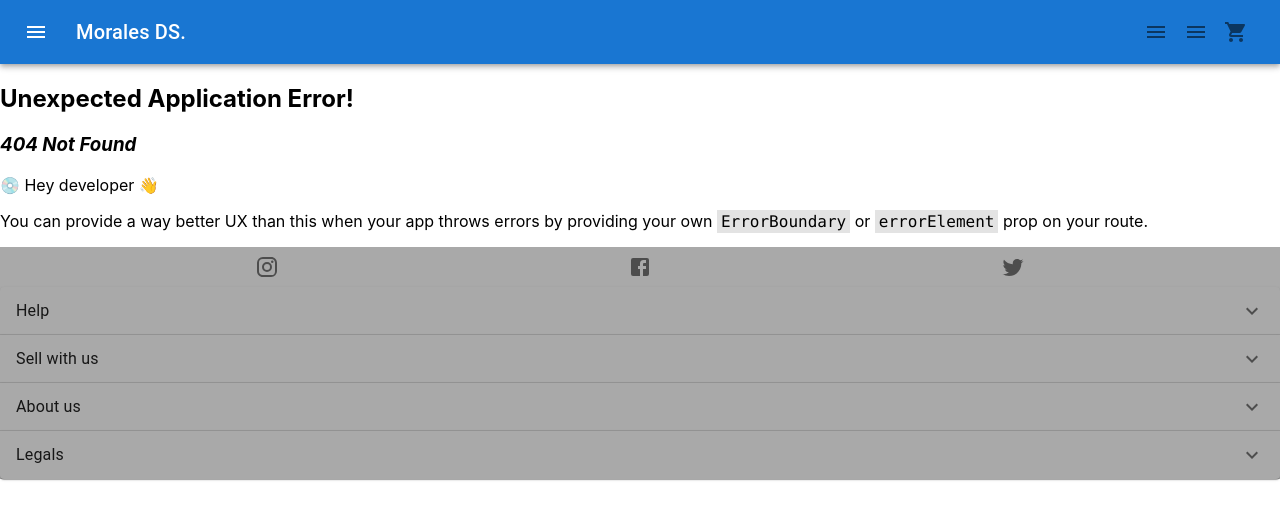
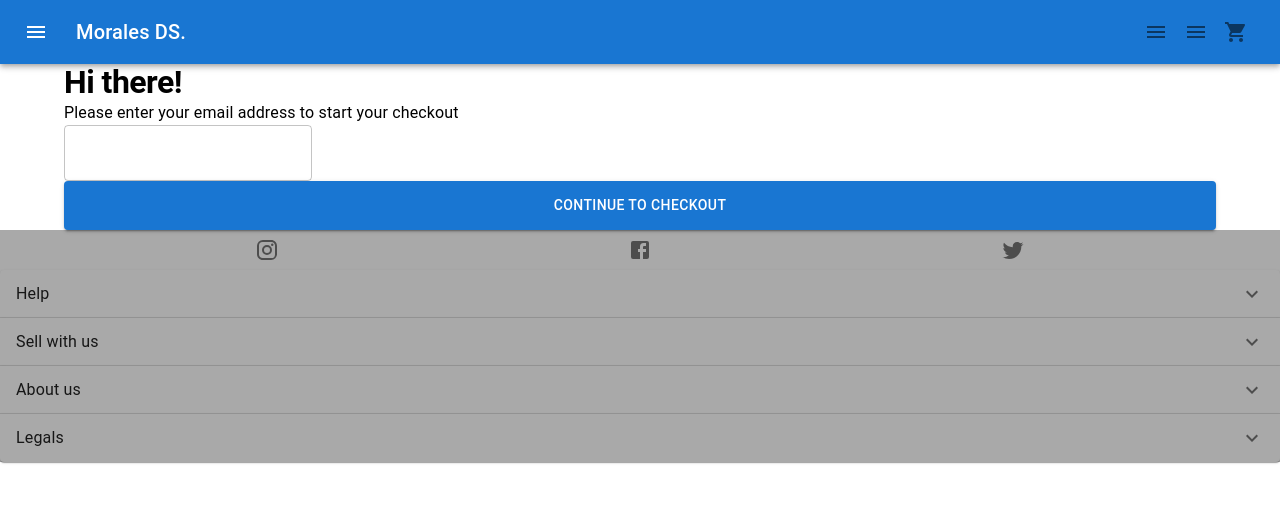
Before and after one commit to BrunoMorales28/dropshipper, a React (Create React App) app: page /checkout in a window 1280 px wide. Before the commit this address had no page. Shown: the top 520 px of the page. Built offline with nearby package versions, Linux system fonts and the light colour scheme.

Commit message:
Added checkout page with email form

```diff
--- a/package.json
+++ b/package.json
@@ -14,6 +14,7 @@
     "@types/node": "^16.18.23",
     "@types/react": "^18.0.34",
     "@types/react-dom": "^18.0.11",
+    "formik": "^2.2.9",
     "localforage": "^1.10.0",
     "match-sorter": "^6.3.1",
     "react": "^18.2.0",
@@ -22,7 +23,8 @@
     "react-scripts": "5.0.1",
     "sort-by": "^1.2.0",
     "typescript": "^4.9.5",
-    "web-vitals": "^2.1.4"
+    "web-vitals": "^2.1.4",
+    "yup": "^1.1.1"
   },
   "scripts": {
     "start": "react-scripts start",
--- a/src/App.tsx
+++ b/src/App.tsx
@@ -6,6 +6,7 @@ import Product from "./Pages/Product";
 import { ThemeProvider } from "@mui/material/styles";
 import MaterialTheme from "./MaterialTheme";
 import Footer from "./Components/Footer";
+import Checkout from "./Pages/Checkout";
 
 const router = createBrowserRouter([
   {
@@ -15,6 +16,10 @@ const router = createBrowserRouter([
   {
     path: "/product",
     element: <Product />,
+  },
+  {
+    path: "/checkout",
+    element: <Checkout />,
   },
 ]);
 
--- /dev/null
+++ b/src/Pages/Checkout/Checkout.tsx
@@ -0,0 +1,54 @@
+import { Box, Button, Typography, TextField, Container } from "@mui/material";
+import { Formik, Form, Field, FormikProps } from "formik";
+import * as Yup from "yup";
+
+const emailSchema = Yup.object().shape({
+  email: Yup.string().email("Invalid email").required("Required"),
+});
+
+const FormikTextField = ({
+  field, // { name, value, onChange, onBlur }
+  ...props
+}: {
+  field: any;
+}) => <TextField inputProps={{ ...field, ...props }} />;
+
+const Checkout = () => {
+  return (
+    <Container>
+      <Typography variant="h1">Hi there!</Typography>
+      <Typography>
+        Please enter your email address to start your checkout
+      </Typography>
+      <Formik
+        initialValues={{
+          email: "",
+        }}
+        validationSchema={emailSchema}
+        onSubmit={(values) => {
+          // same shape as initial values
+          console.log(values);
+        }}
+      >
+        {({ errors, touched }) => (
+          <Form>
+            <Field name="email" type="email" component={FormikTextField} />
+            {errors.email && touched.email && (
+              <Typography color={"error"}>{errors.email}</Typography>
+            )}
+            <Button
+              type="submit"
+              sx={{ paddingY: 1.5 }}
+              fullWidth
+              variant="contained"
+            >
+              Continue to checkout
+            </Button>
+          </Form>
+        )}
+      </Formik>
+    </Container>
+  );
+};
+
+export default Checkout;
--- /dev/null
+++ b/src/Pages/Checkout/index.ts
@@ -0,0 +1,2 @@
+import Checkout from "./Checkout";
+export default Checkout;
--- a/src/Pages/Product/Product.tsx
+++ b/src/Pages/Product/Product.tsx
@@ -7,17 +7,17 @@ import AddToCart from "../../Components/AddToCart";
 const Product = () => {
   return (
     <Container>
-      <Typography textAlign="left" my={3} variant="h1">
+      <Typography my={3} variant="h1">
         {productItem.name}
       </Typography>
       <ImageScroller imageList={productItem.imgs} />
       <Divider sx={{ marginY: 3 }} />
       <AddToCart price={productItem.price} quantity={productItem.stock} />
       <Divider sx={{ marginY: 3 }} />
-      <Typography textAlign="left" my={3} variant="h2">
+      <Typography my={3} variant="h2">
         Product description
       </Typography>
-      <Typography textAlign="left" my={3} px={3}>
+      <Typography my={3} px={3}>
         {productItem.description}
       </Typography>
     </Container>
```
